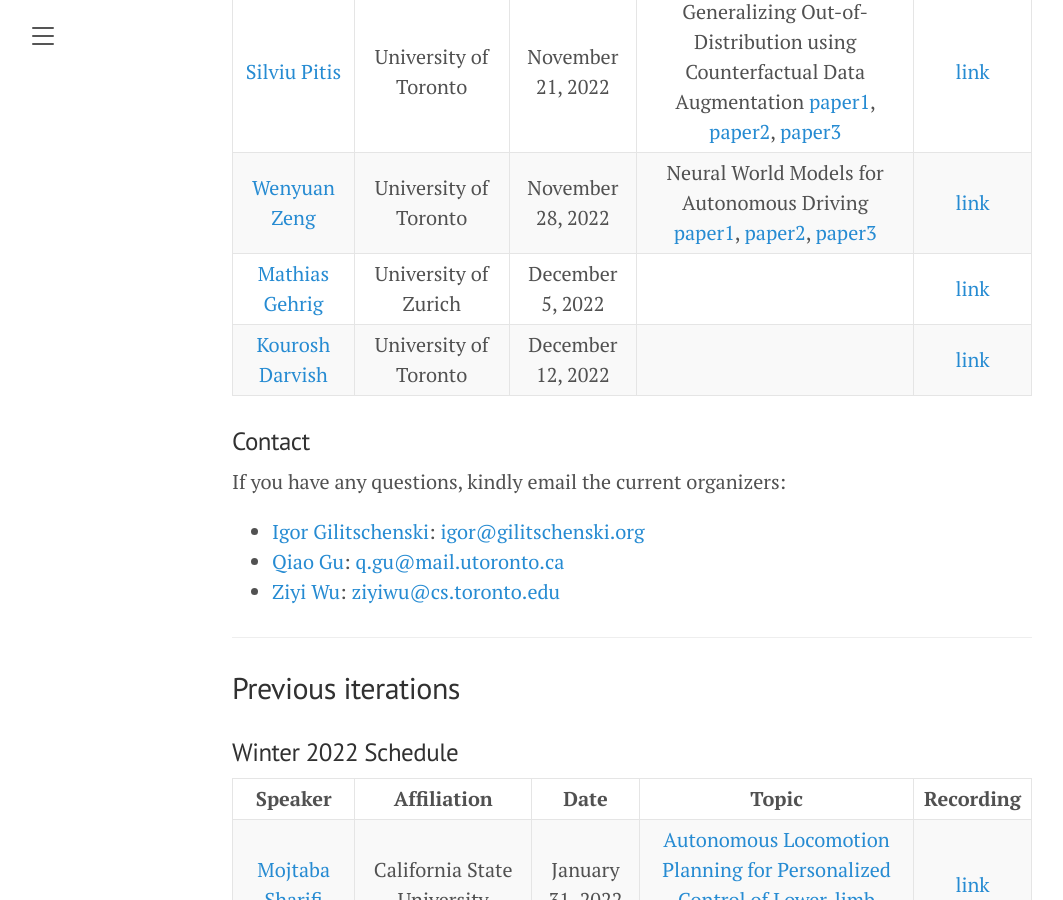
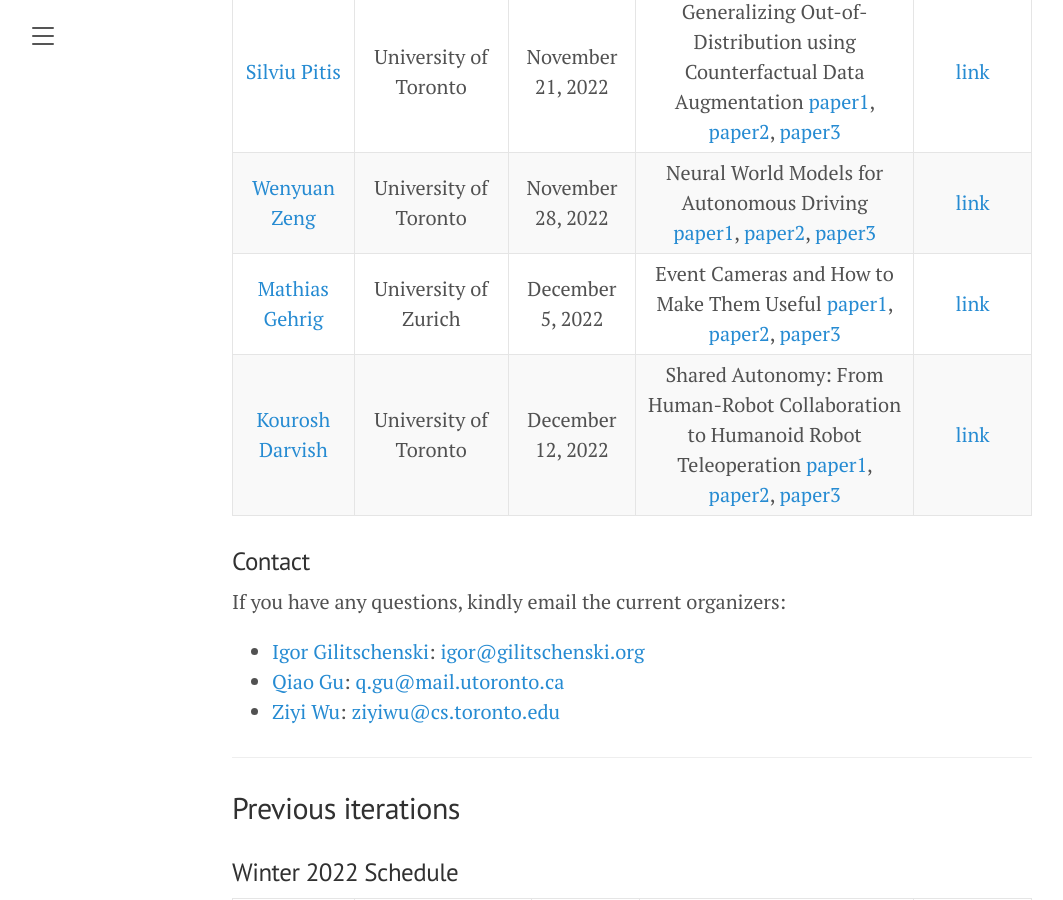
Before and after one commit to uoft-cs-robotics/toronto-air, a Jekyll site: the page built from index.md, in a window 1280 px wide and 900 px high, scrolled down 1942 px. Shown: the whole window, without its empty margins (8-1071 px from the left). Built offline with Jekyll 4.4.1, drawn with Linux system fonts in a browser that asks for light colours; our own code applies the rules of GitHub Pages for plain Markdown files.

Commit message:
add all speakers for Fall 2022

```diff
--- a/index.md
+++ b/index.md
@@ -64,9 +64,9 @@ Past talks are also available on our [YouTube Channel](https://www.youtube.com/c
 |[Jun Yang](https://www.trailab.utias.utoronto.ca/jun-yang)| University of Toronto - UTIAS | November 7, 2022| 6D Pose Estimation for Textureless Objects on RGB Frames using Multi-View Optimization [paper1](https://arxiv.org/abs/2210.11554), [paper2](https://arxiv.org/abs/2105.04112) | [link](https://youtu.be/TDbiR1tPRLU) |
 |[Jun Gao](http://www.cs.toronto.edu/~jungao/)| University of Toronto | November 14, 2022| Towards Generative Modeling of 3D Objects Learned from Images [paper1](https://nv-tlabs.github.io/DMTet/), [paper2](https://nvlabs.github.io/nvdiffrec/), [paper3](https://nv-tlabs.github.io/GET3D/) | [link](https://youtu.be/whXTP08XMYA) |
 |[Silviu Pitis](https://silviupitis.com/)| University of Toronto | November 21, 2022| Generalizing Out-of-Distribution using Counterfactual Data Augmentation [paper1](https://arxiv.org/abs/2007.02863), [paper2](https://arxiv.org/abs/2210.11287), [paper3](https://tinyurl.com/superb-rl) | [link](https://youtu.be/BrAlnvtOkqc) |
-|[Wenyuan Zeng](http://www.cs.toronto.edu/~wenyuan/)| University of Toronto | November 28, 2022| Neural World Models for Autonomous Driving [paper1](https://arxiv.org/abs/2101.06679), [paper2](https://arxiv.org/abs/2008.06041), [paper3](https://arxiv.org/abs/2006.09348) | [link]() |
-|[Mathias Gehrig](https://magehrig.github.io/)| University of Zurich | December 5, 2022|  | [link]() |
-|[Kourosh Darvish](https://kouroshd.github.io/)| University of Toronto | December 12, 2022|  | [link]() |
+|[Wenyuan Zeng](http://www.cs.toronto.edu/~wenyuan/)| University of Toronto | November 28, 2022| Neural World Models for Autonomous Driving [paper1](https://arxiv.org/abs/2101.06679), [paper2](https://arxiv.org/abs/2008.06041), [paper3](https://arxiv.org/abs/2006.09348) | [link](https://youtu.be/wMvYjiv6EpY) |
+|[Mathias Gehrig](https://magehrig.github.io/)| University of Zurich | December 5, 2022| Event Cameras and How to Make Them Useful [paper1](https://arxiv.org/abs/2108.10552), [paper2](https://arxiv.org/abs/2103.06011), [paper3](https://arxiv.org/abs/2203.13674) | [link](https://youtu.be/cFQRFRULCsA) |
+|[Kourosh Darvish](https://kouroshd.github.io/)| University of Toronto | December 12, 2022| Shared Autonomy: From Human-Robot Collaboration to Humanoid Robot Teleoperation [paper1](https://ieeexplore.ieee.org/abstract/document/9257394), [paper2](https://ieeexplore.ieee.org/document/9035059), [paper3](https://arxiv.org/abs/2203.06972) | [link](https://youtu.be/y7pI4avWHmY) |
 
 
 ### Contact
```
